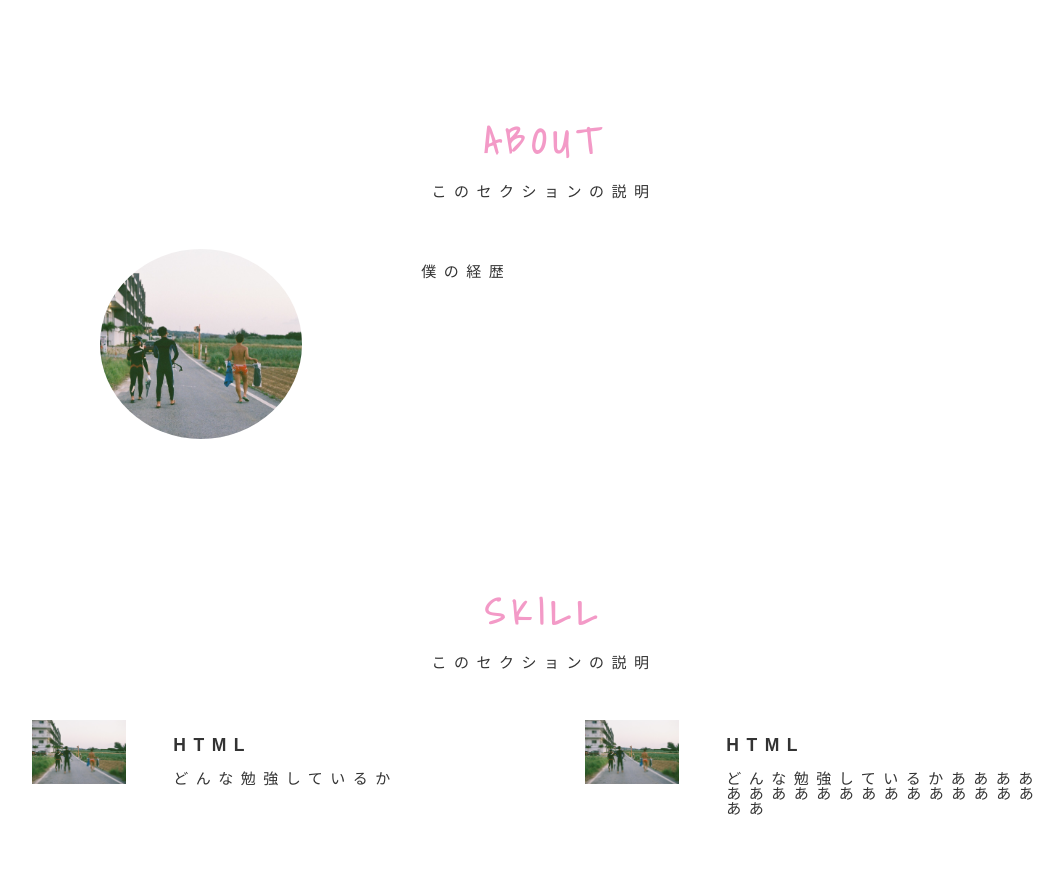
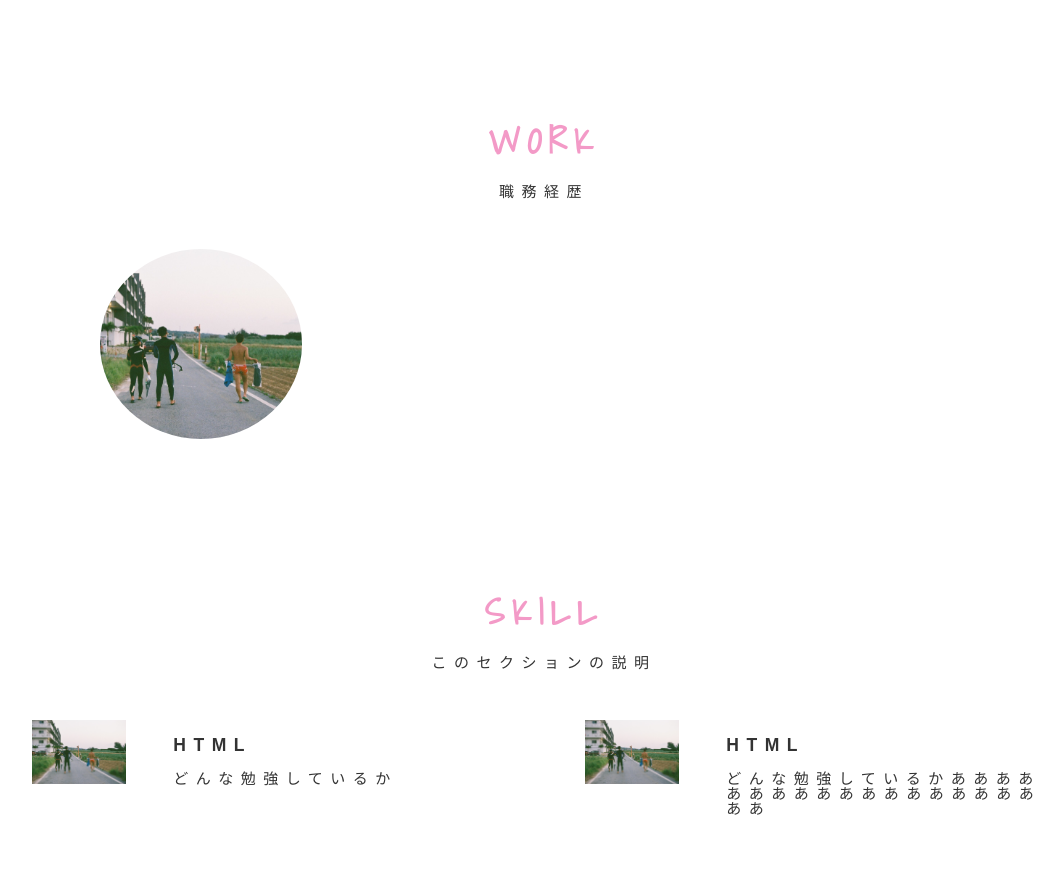
Before and after one commit to F-Yuusuke/F-Yuusuke-portforioNo.2, a plain HTML site: page index.html in a window 1280 px wide. Shown: the part 2340-3218 px from the top of the page, without its empty margins (106-1170 px from the left). Drawn offline with Linux system fonts and the light colour scheme.

Commit message:
aboutsectionをworksectionに変更
まだ内容は変更していない。

```diff
--- a/index.html
+++ b/index.html
@@ -139,15 +139,17 @@
 			<section class="about-section section" id="about-section">
 				<div class="l-inner">
 					<div class="section-title-block">
-						<h2 class="section-title">ABOUT</h2>
-						<p class="section-desc">このセクションの説明</p>
+						<h2 class="section-title">WORK</h2>
+						<p class="section-desc">職務経歴</p>
 					</div>
 					<div class="two-column-wrapper">
 						<div class="two-column-image">
 							<img src="/img/okinawa.jpg" alt="">
 						</div>
 						<div class="two-column-desc">
-							<p class="text">僕の経歴</p>
+							<p class="text">
+
+							</p>
 						</div>
 					</div>
 				</div>
```
